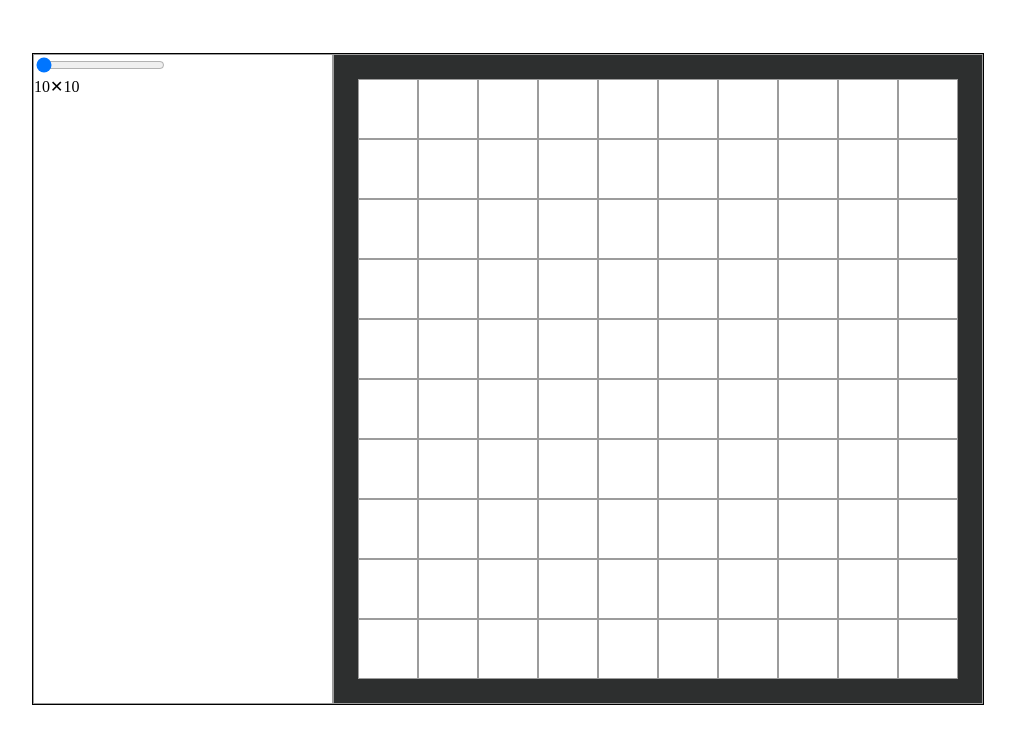
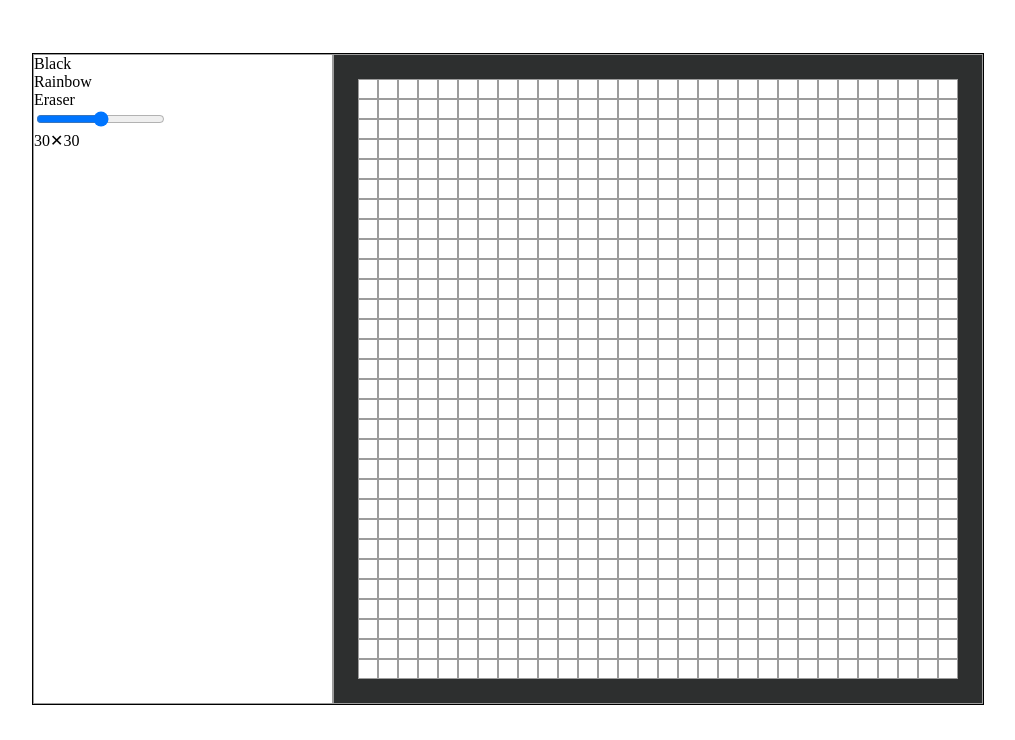
Before and after one commit to Shashankspbh/Etch-a-Sketch, a website: page index.html in a window 1280 px wide. Shown: the part 60-800 px from the top of the page, without its empty margins (132-1147 px from the left). Drawn offline with nearby package versions, Linux system fonts and the light colour scheme.

Commit message:
added eraser button

```diff
--- a/index.html
+++ b/index.html
@@ -3,7 +3,7 @@
   <head>
     <meta charset="UTF-8" />
     <meta name="viewport" content="width=device-width, initial-scale=1.0" />
-    <title>Document</title>
+    <title>Etch-a-Sketch</title>
     <link rel="stylesheet" href="style.css" />
     <script src="script.js" defer></script>
   </head>
@@ -11,15 +11,23 @@
     <div class="header">Etch-a-Sketch</div>
     <div class="sketch-container">
       <div class="input-container">
-        <div class="slidecontainer">
+        <div class="button-container">
+          <div class="button black-button selected">Black</div>
+          <div class="button rainbow-button">Rainbow</div>
+          <div class="button eraser-button">Eraser</div>
+        </div>
+        <div class="range-container">
+          <div class="slide-container">
             <input
               type="range"
               min="10"
               max="50"
-            value="10"
+              value="30"
               class="slider"
               id="myRange"
+              style="cursor: pointer"
             />
+          </div>
           <div class="range"></div>
         </div>
       </div>
@@ -27,6 +35,5 @@
         <div class="grid"></div>
       </div>
     </div>
-    <script src="https://cdnjs.cloudflare.com/ajax/libs/decimal.js/10.3.1/decimal.min.js"></script>
   </body>
 </html>
```
Lines whose indentation alone changed are shown as unchanged.
